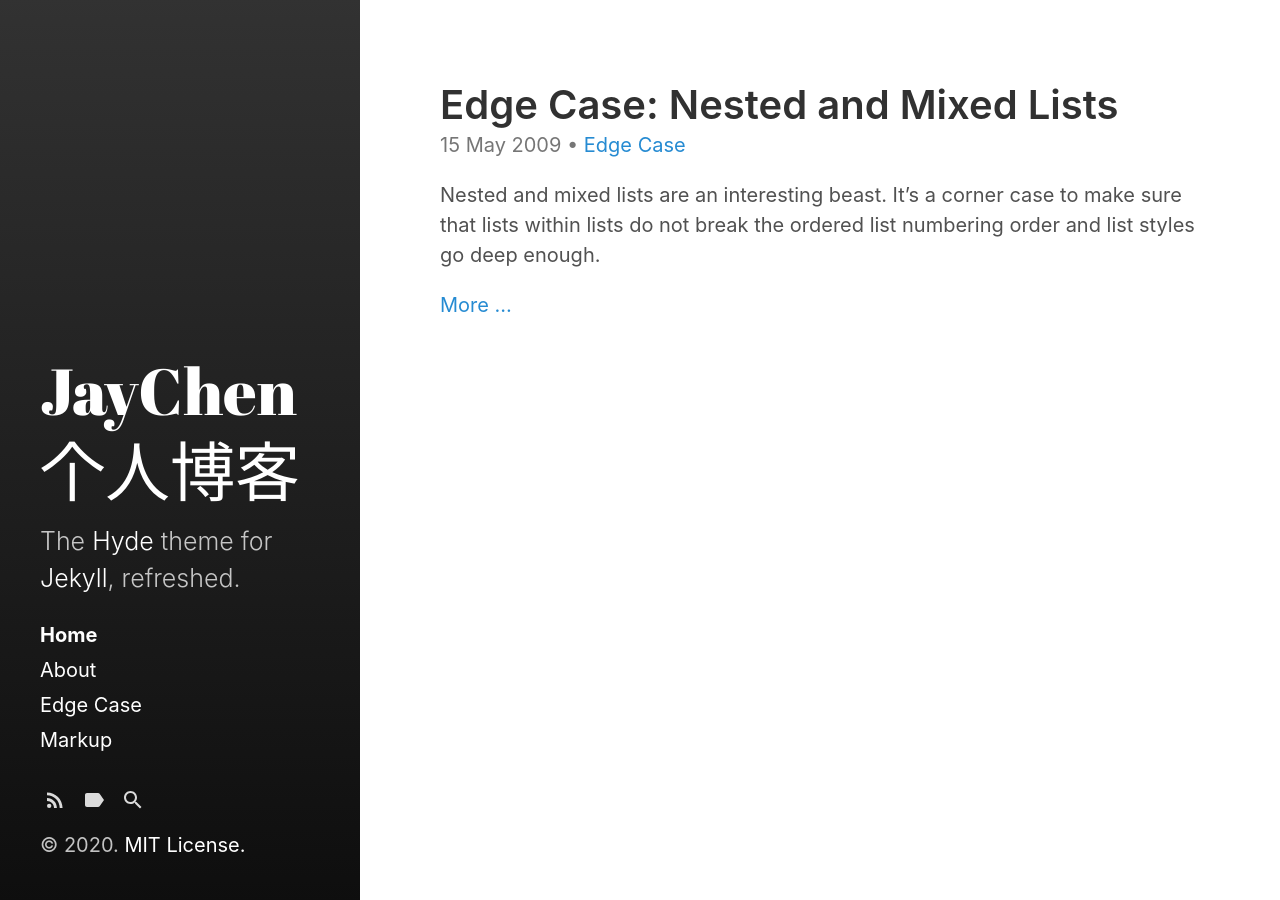
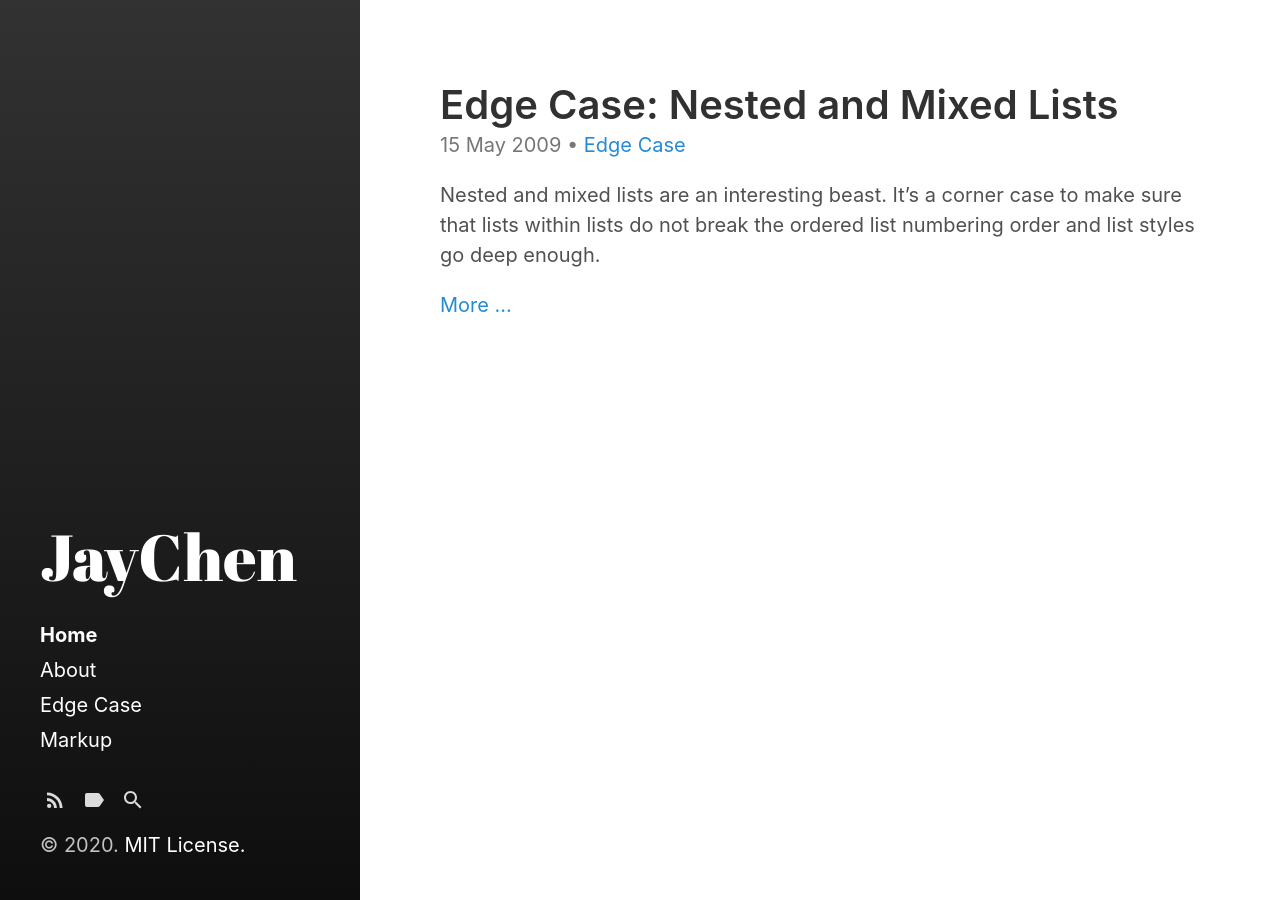
Before and after one commit to ijaychen/ijaychen.github.io, a Jekyll site: the page built from index.html, in a window 1280 px wide. Built offline with Jekyll 4.4.1, drawn with Linux system fonts in a browser that asks for light colours; the list of posts is cut into pages by our own code.

Commit message:
Update _config.yml

```diff
--- a/_config.yml
+++ b/_config.yml
@@ -3,24 +3,14 @@ markdown:         kramdown
 highlighter:      rouge
 
 # Setup
-title:            JayChen个人博客
+title:            JayChen
 tagline:          '个人博客'
-description:      'The <a href="http://hyde.getpoole.com" target="_blank">Hyde</a> theme for <a href="http://jekyllrb.com" target="_blank">Jekyll</a>, refreshed.'
-url:              https://ijaychen.github.io
-baseurl:          '/hydeout'
-                  # the optional subpath of your site, e.g. "/blog"
-                  # NB: This applies to all pages in your Jekyll site.
-                  # If you want to move just the blog index pages but keep
-                  # other pages at root, see the paginate_path and
-                  # sidebar_blog_link below.
 
 author:
   name:           'JayChen'
   url:            https://ijaychen.github.io
 
 paginate:         5
-# paginate_path:    '/page:num'
-                    # Or '/blog/page:num' if you want to move your index pages
 
 plugins:
   - jekyll-feed
```
